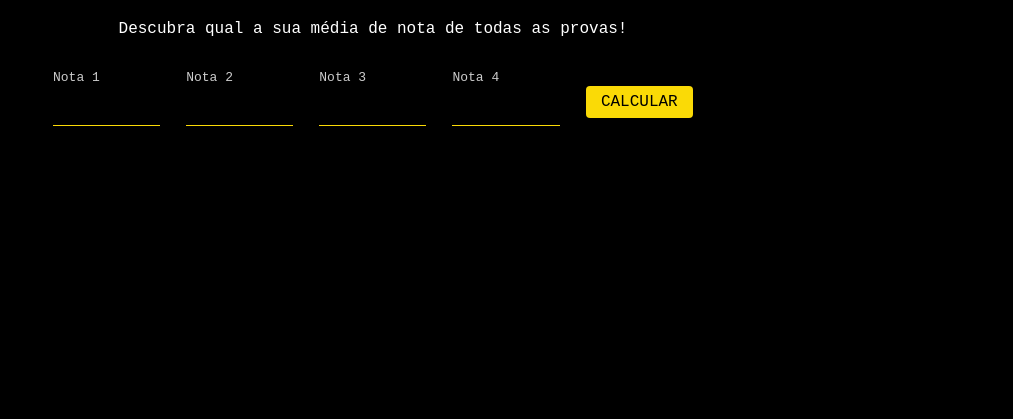
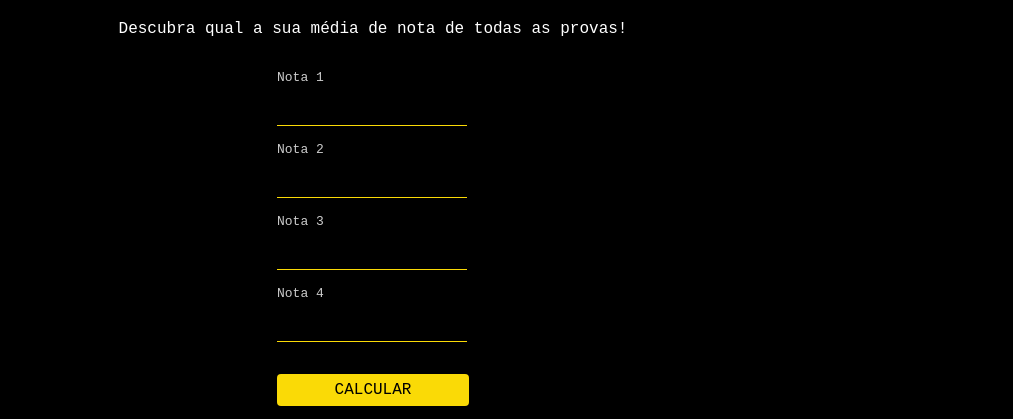
Before and after one commit to erika-freitas/imersaoDevAlura, a plain HTML site: page 01-calculadoraDeMedia/index.html in a window 1280 px wide. Shown: the part 241-660 px from the top of the page, without its empty margins (267-1280 px from the left). Drawn offline with Linux system fonts and the light colour scheme.

Commit message:
WIP input validation

```diff
--- a/01-calculadoraDeMedia/index.html
+++ b/01-calculadoraDeMedia/index.html
@@ -14,24 +14,24 @@
       <h1 class="page-title">Calculadora de média</h1>
       <p class="page-subtitle">Descubra qual a sua média de nota de todas as provas!</p>
 
-      <div class="notas">
+      <div class="notas_container">
         <div class="container_input">
-        <input type="text" inputmode="numeric" id="nota1" size="2" />
+        <input type="text" inputmode="numeric" class="nota" id="nota1" size="2" />
         <label for="nota1" class="nota_label">Nota 1</label>
         </div>
 
         <div class="container_input">
-        <input type="text" inputmode="numeric" id="nota2" size="2" />
+        <input type="text" inputmode="numeric" class="nota" id="nota2" size="2" />
         <label for="nota2" class="nota_label">Nota 2</label>
         </div>
 
         <div class="container_input">
-        <input type="text" inputmode="numeric" id="nota3" size="2" />
+        <input type="text" inputmode="numeric" class="nota" id="nota3" size="2" />
         <label for="nota3" class="nota_label">Nota 3</label>
         </div>
 
         <div class="container_input">
-        <input type="text" inputmode="numeric" id="nota4" size="2" />
+        <input type="text" inputmode="numeric" class="nota" id="nota4" size="2" />
         <label for="nota4" class="nota_label">Nota 4</label>
         </div>
 
--- a/01-calculadoraDeMedia/script.js
+++ b/01-calculadoraDeMedia/script.js
@@ -7,7 +7,11 @@ function Calcular() {
   var notaFinal = (nota1 + nota2 + nota3 + nota4) / 4;
   var notaFixada = notaFinal.toFixed(1);
 
-  if (notaFixada >= 6) {
+  if (document.getElementById("nota1").value.length == 0) {
+    resultado = document.getElementById('result').innerHTML = "Você precisa preencher todos os campos."
+    notaFixada = "inválida"
+    document.getElementById('result').style.backgroundImage="url('https://c.tenor.com/9gXMxFb4sOMAAAAj/stitch-alone.gif')";
+  } else if (notaFixada >= 6) {
     resultado = "Parabéns, você foi aprovade! &#128526";
     document.getElementById('result').style.backgroundImage="url('https://c.tenor.com/kE2G0EC_4f0AAAAj/stitch-happy-new-year.gif')";
   } else {
--- a/01-calculadoraDeMedia/style.css
+++ b/01-calculadoraDeMedia/style.css
@@ -36,11 +36,12 @@ body {
   right: 10px;
 }
 
-.notas {
+.notas_container {
   display: flex;
-  align-content: center;
-  width: 50vw;
-  gap: 4vh;
+  flex-direction: column;
+  align-items: center;
+  width: 20vw;
+  gap: 2vh;
 }
 
 .container_input {
@@ -64,7 +65,7 @@ input {
   border: #fada06 1px;
   border-style: none none solid none;
   height: 4vh;
-  width: 98%;
+  width: 95%;
   font-family: 'Roboto Mono',monospace;
   font-size: medium;
   text-align: center;
```
